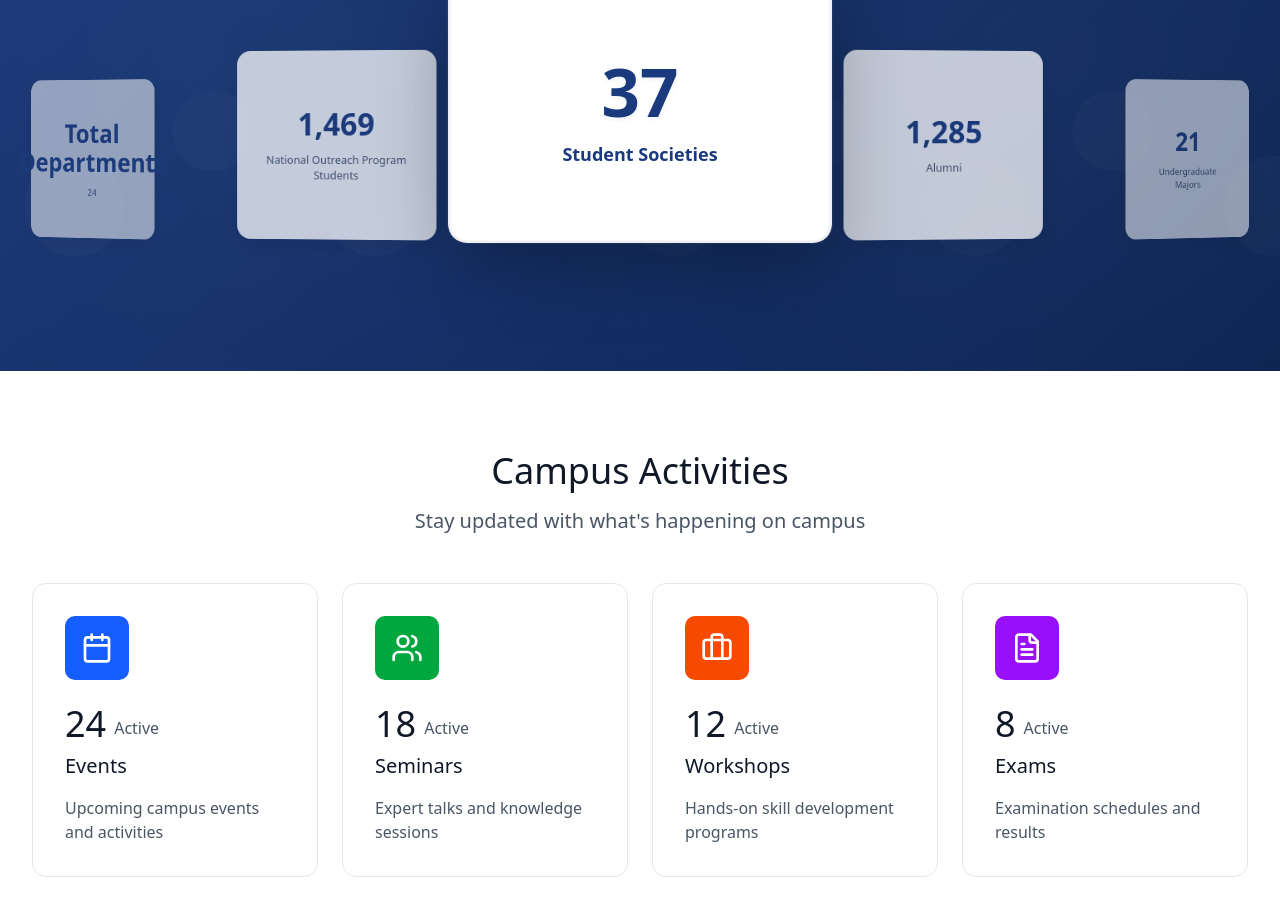
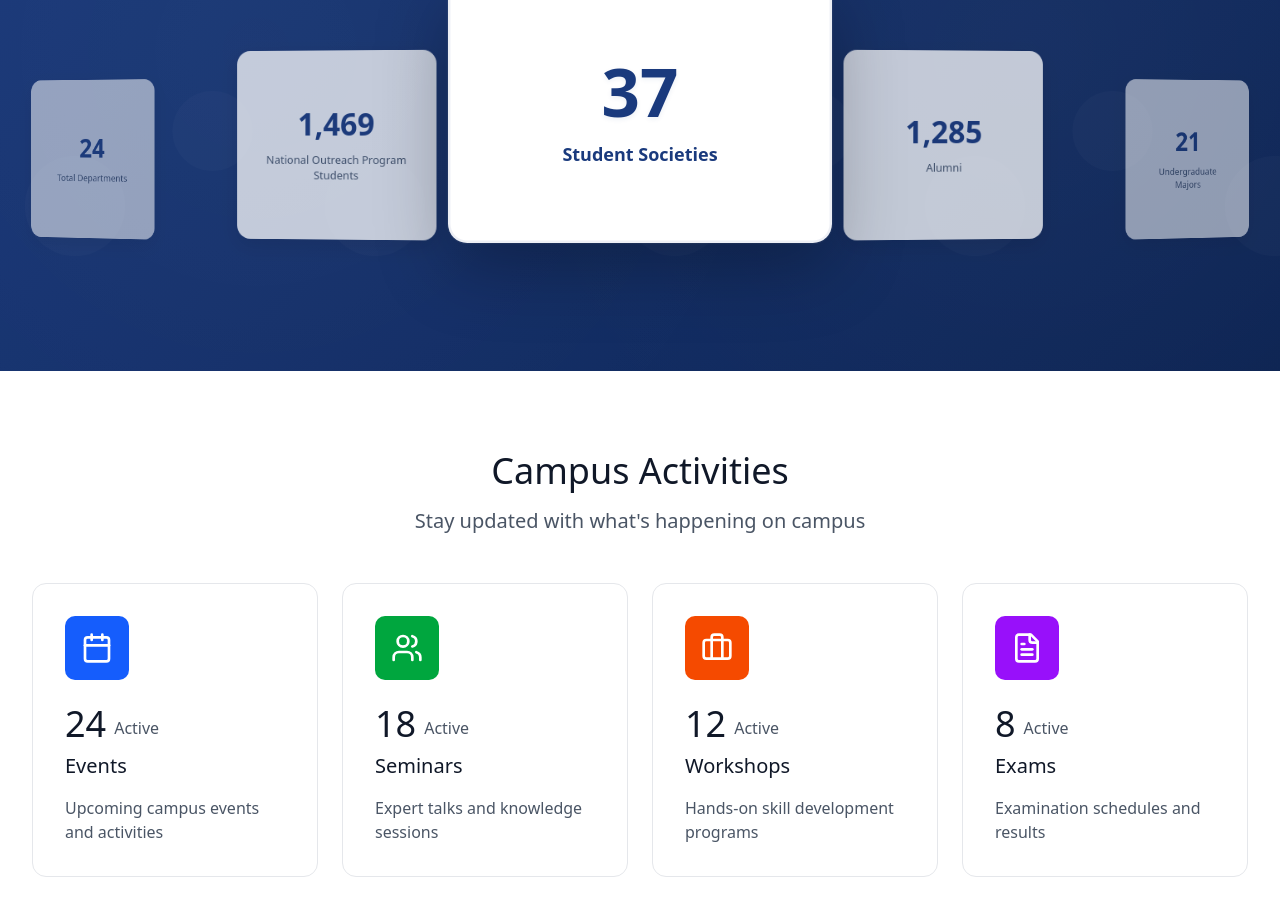
Before and after one commit to zohaibxkhan820/University-of-Haveli, a React (Vite) app: page / in a window 1280 px wide. Shown: the part 4183-5099 px from the top of the page. Built offline with nearby package versions, Linux system fonts and the light colour scheme.

Commit message:
Describe what you changed

```diff
--- a/src/components/QuickFacts.tsx
+++ b/src/components/QuickFacts.tsx
@@ -4,7 +4,7 @@ import { ChevronLeft, ChevronRight } from "lucide-react";
 type Fact = { id: number; number: string; label: string };
 
 const DEFAULT_FACTS: Fact[] = [
-  { id: 1, number: "Total Departments", label: "24" },
+  { id: 1, number: "24", label: "Total Departments" },
   { id: 2, number: "1,469", label: "National Outreach Program Students" },
   { id: 3, number: "37", label: "Student Societies" },
   { id: 4, number: "1,285", label: "Alumni" },
```
Also changed, not shown: 2 other files (tests, documents, lock files or other folders).
